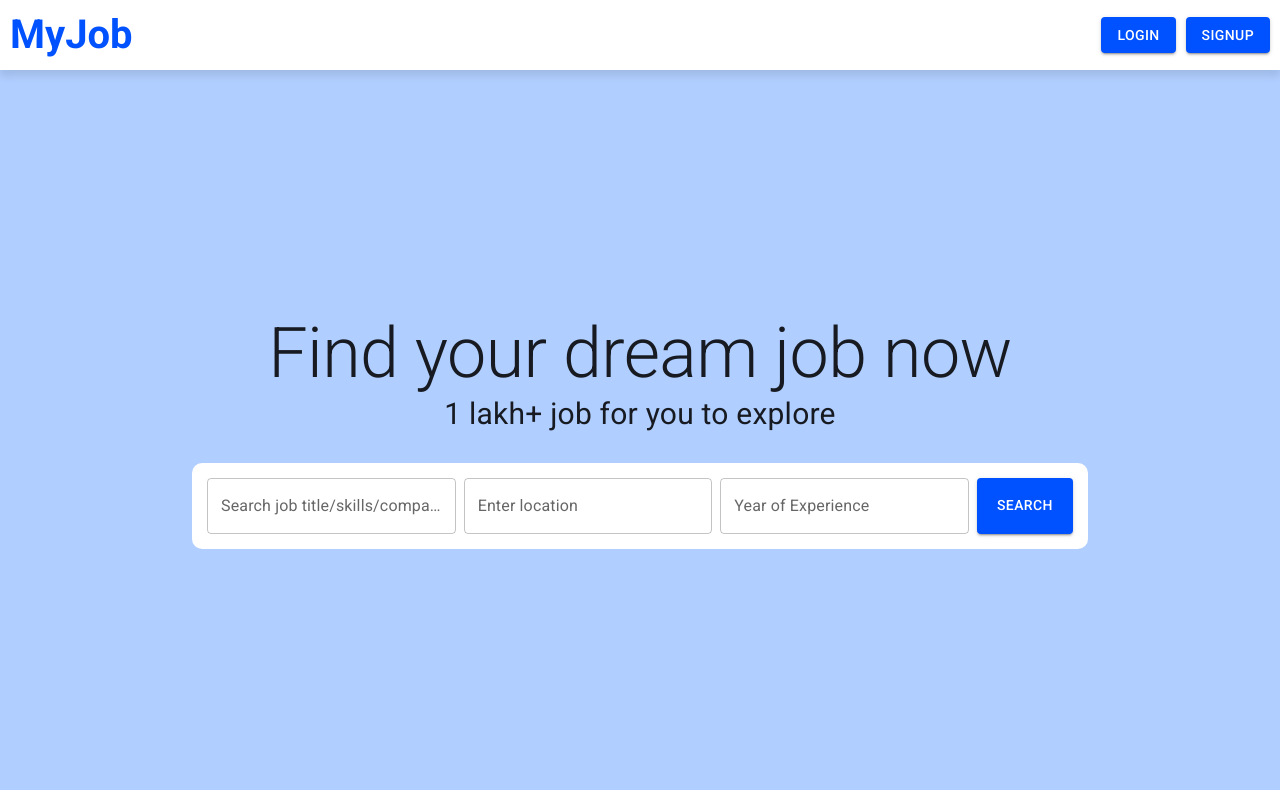
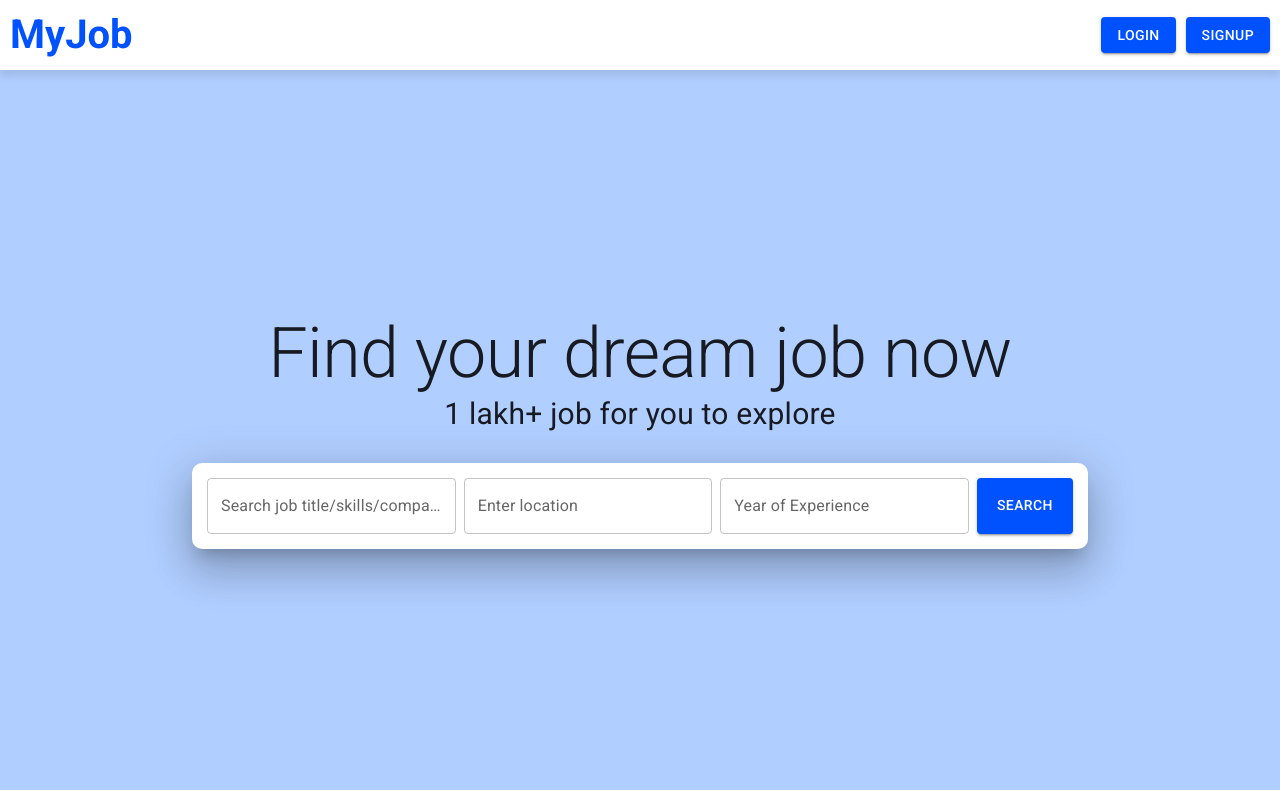
Before and after one commit to Faiz-js/full-stack-job-portal, a Next.js app: page / in a window 1280 px wide. Built offline with nearby package versions, Linux system fonts and the light colour scheme.

Commit message:
Search component created

```diff
--- a/src/app/components/LandingPage/LandingPage.tsx
+++ b/src/app/components/LandingPage/LandingPage.tsx
@@ -7,5 +7,5 @@ export default function LandingPageComponent() {
       <Navbar />
       <Hero />
     </main>
-  )
+  );
 }
--- a/src/app/components/common/Search/Search.tsx
+++ b/src/app/components/common/Search/Search.tsx
@@ -1,10 +1,31 @@
-import { Box, Button, TextField } from "@mui/material";
+"use client";
+
+import { Button, Paper, TextField } from "@mui/material";
+import { useState } from "react";
 
 const Search = () => {
+  const [jobInfo, setJobInfo] = useState({
+    title: "",
+    location: "",
+    experience: 0,
+  });
+
+  function handleChange(e: React.ChangeEvent<HTMLInputElement>) {
+    const { name, value } = e.target;
+    setJobInfo((prev) => ({
+      ...prev,
+      [name]: name === "experience" ? (value === "" ? 0 : Number(value)) : value,
+    }));
+  }
+
+  function handleSearch() {
+    console.log(jobInfo);
+  }
+
   return (
-    <Box
+    <Paper
+      elevation={24}
       sx={{
-        backgroundColor: "white",
         p: "15px",
         borderRadius: "10px",
         display: "flex",
@@ -13,23 +34,37 @@ const Search = () => {
       }}
     >
       <TextField
+        value={jobInfo.title}
+        onChange={handleChange}
+        name="title"
         label="Search job title/skills/company"
         type="search"
         sx={{ width: "100%" }}
       />
-      <TextField label="Enter location" type="search" sx={{ width: "100%" }} />
       <TextField
-        label="Year of Experience"
+        value={jobInfo.location}
+        onChange={handleChange}
+        name="location"
+        label="Enter location"
         type="search"
         sx={{ width: "100%" }}
       />
+      <TextField
+        value={jobInfo.experience === 0 ? "" : jobInfo.experience.toString()}
+        onChange={handleChange}
+        name="experience"
+        label="Year of Experience"
+        type="number"
+        sx={{ width: "100%" }}
+      />
       <Button
+        onClick={handleSearch}
         variant="contained"
         sx={{ backgroundColor: "#0051FF", px: "40px" }}
       >
         Search
       </Button>
-    </Box>
+    </Paper>
   );
 };
 
```
